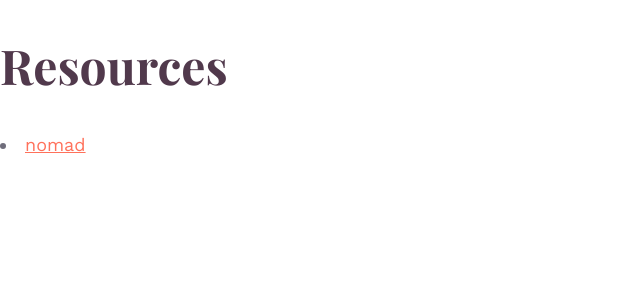
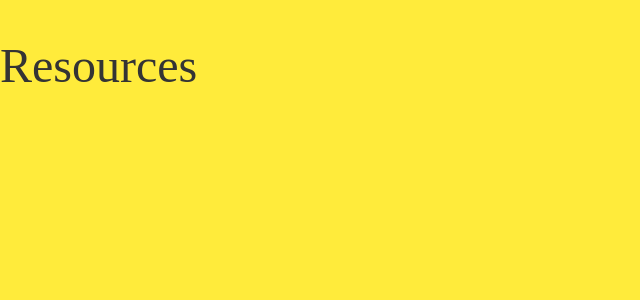
Before and after one commit to whosdustin/resources, a Jekyll site: the page built from index.html, in a window 1280 px wide. Shown: the top 300 px of the page, without its empty margins (0-640 px from the left). Built offline with Jekyll 4.4.1, drawn with Linux system fonts in a browser that asks for light colours; some web fonts are replaced.

Commit message:
switch linklist to post

```diff
--- a/_config.yml
+++ b/_config.yml
@@ -19,17 +19,6 @@ defaults:
     path: ''
     type: posts
   values:
-    layout: posts
-- scope:
-    path: ''
-    type: categories
-  values:
-    layout: page
-    permalink: "/:path/"
-- scope:
-    path: ''
-    type: linkList
-  values:
     layout: link-list
     permalink: "/:categories/:path/"
     list:
--- a/_includes/head.html
+++ b/_includes/head.html
@@ -12,7 +12,7 @@
 	 <link rel="icon" type="image/x-icon" href="{{ site.baseurl }}/images/favicon.ico">
 	 <link rel="mask-icon" href="{{ site.baseurl }}/images/pinned-orange.svg" color="#F3715D">
 	<!-- Styles -->
-	<link href="https://fonts.googleapis.com/css?family=Playfair+Display:700|Work+Sans:400,500,700" rel="stylesheet">
+	<link href="https://fonts.googleapis.com/css?family=Copse|Work+Sans:400,700" rel="stylesheet">
   <link rel="stylesheet" href="{{ "/css/main.css" | prepend: site.baseurl }}">
 
   <link rel="canonical" href="{{ page.url | replace:'index.html','' | prepend: site.baseurl | prepend: site.url }}">
--- a/_layouts/link-list.html
+++ b/_layouts/link-list.html
@@ -1,6 +1,8 @@
 ---
-layout: defaults
+layout: default
 ---
+
+<h1>{{ page.title }}</h1>
 
 {{ content }}
 
--- a/_sass/_base.scss
+++ b/_sass/_base.scss
@@ -3,14 +3,14 @@ body {
 	font-size: $font-size-base;
 	color: $font-color-base;
 	line-height: $line-height-base;
-	background: #fff;
+	background: $brand-color-primary;
 }
 
 h1,
 h2 {
 	width: 100%;
+	font-weight: 200;
 	font-family: $font-family-secondary;
-	color: $brand-color-secondary;
 }
 
 h1 {
@@ -23,7 +23,6 @@ h2 {
 
 h3,
 h3 a {
-	color: $brand-color-primary;
 	font-size: 26px;
 }
 
@@ -35,7 +34,6 @@ h4 {
 
 a {
 	position: relative;
-	color: $brand-color-primary;
 }
 
 .link--invert {
--- a/_sass/_variables.scss
+++ b/_sass/_variables.scss
@@ -1,7 +1,7 @@
 
 // Typography // -------------------------------
 $font-family-primary: 'Work Sans', sans-serif;
-$font-family-secondary: 'Playfair Display', serif;
+$font-family-secondary: 'Copse', serif;
 
 // $font-family-action: $font-family-secondary;
 // Global Font Styling
@@ -10,8 +10,8 @@ $font-size-base: 18px;
 $line-height-base: 1.4;
 
 // Brand
-$font-color-base: #6F6D7B;
-$brand-color-primary: #FF715B;
+$font-color-base: #343434;
+$brand-color-primary: #ffeb3b;
 $brand-color-secondary: #51394C;
 
 $white: #fff;
--- a/index.html
+++ b/index.html
@@ -3,9 +3,3 @@ layout: default
 ---
 
 <h1>Resources</h1>
-
-{% for list in site.linkList %}
-	{% for category in list.categories %}
-		<li><a href="{{category | prepend: site.baseurl }}">{{ category }}</a></li>
-	{% endfor %}
-{% endfor %}
```
Also changed, not shown: _includes/heart.svg (deleted), _includes/lgo-odesigners-small.svg (deleted), _includes/lgo-odesigners.svg (deleted).
